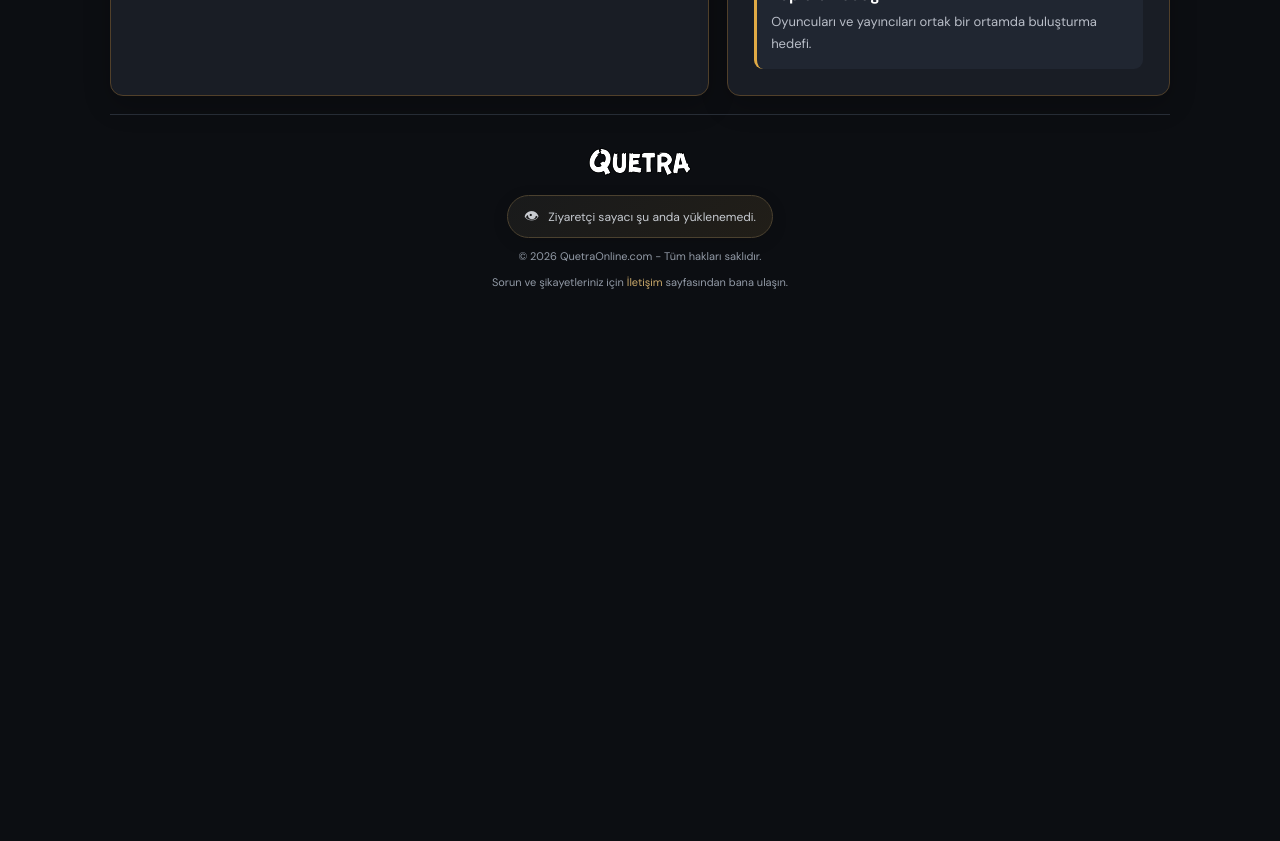
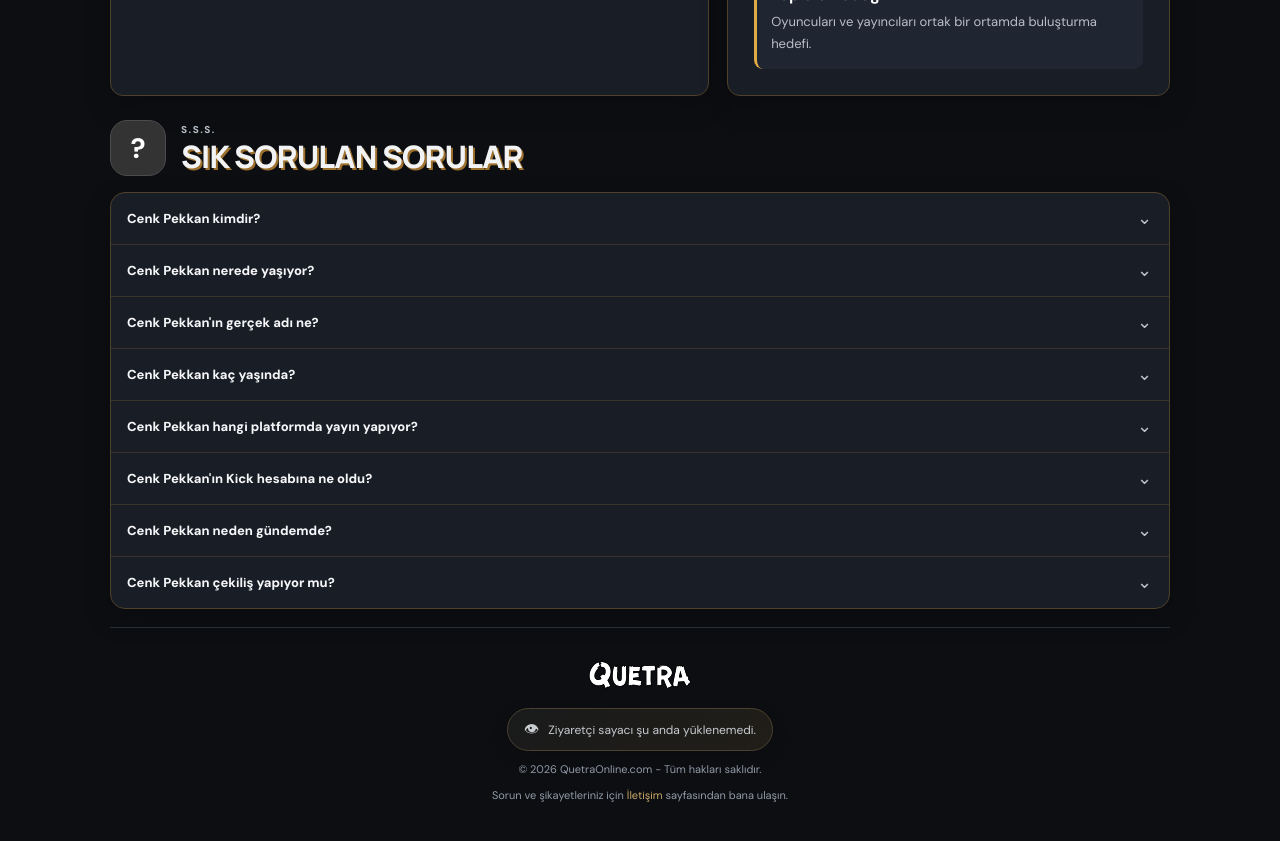
Before and after one commit to quetraonline/quetraonline, a Next.js app: page /hakkimda in a window 1280 px wide. Shown: the part 2000-2841 px from the top of the page. Before the commit the page ends 2344 px from the top, so only its background shows below. Built offline with nearby package versions, Linux system fonts and the light colour scheme; no server answers.

Commit message:
Add FAQ accordion section to About page

```diff
--- a/app/hakkimda/page.js
+++ b/app/hakkimda/page.js
@@ -108,6 +108,29 @@ export default function AboutPage() {
             </div>
           </aside>
         </section>
+        <section className="faq-section">
+          <div className="faq-heading">
+            <div className="faq-icon" aria-hidden="true">?</div>
+            <div><span>S.S.S.</span><h2>SIK SORULAN SORULAR</h2></div>
+          </div>
+          <div className="faq-list">
+            {[
+              ["Cenk Pekkan kimdir?", "Cenk Pekkan, CenkBeyResmi adıyla tanınan Türk yayıncı ve içerik üreticisidir. Minecraft ve Knight Online yayınlarıyla tanınmıştır."],
+              ["Cenk Pekkan nerede yaşıyor?", "Sayfada yer alan biyografi bilgisine göre Malta'da yaşamaktadır."],
+              ["Cenk Pekkan'ın gerçek adı ne?", "Gerçek adı Cenk Pekkan'dır."],
+              ["Cenk Pekkan kaç yaşında?", "1990 doğumludur. Doğum günü bilgisi paylaşılmadığı için kesin yaşı belirtilmemiştir."],
+              ["Cenk Pekkan hangi platformda yayın yapıyor?", "Ana yayın kanalı YouTube'dur. Kanalı: @CenkBeyYayin."],
+              ["Cenk Pekkan'ın Kick hesabına ne oldu?", "Paylaşılan biyografi bilgisinde Kick hesabının şu anda askıda olduğu belirtilmektedir."],
+              ["Cenk Pekkan neden gündemde?", "Bu sayfada güncel gündem konusu hakkında doğrulanmış bir bilgi bulunmamaktadır."],
+              ["Cenk Pekkan çekiliş yapıyor mu?", "Çekiliş ve etkinlik duyuruları için CenkBey'in Telegram etkinlik kanalını takip edebilirsiniz."]
+            ].map(([question, answer]) => (
+              <details className="faq-item" key={question}>
+                <summary>{question}</summary>
+                <p>{answer}</p>
+              </details>
+            ))}
+          </div>
+        </section>
         <footer className="site-footer" id="contact">
           <img className="footer-logo" src="/quetra-logo.svg?v=20261108" alt="QuetraOnline" />
           <VisitorCounter />
@@ -157,6 +180,19 @@ export default function AboutPage() {
         .platform-copy strong{font-size:12px;color:#d7d9de;font-weight:700}
         .platform-copy small{font-size:11px;color:#c4c8d0}
         .platform-arrow{margin-left:auto;color:#c4c4c4;font-size:16px}
+        .faq-section{margin-top:24px}
+        .faq-heading{display:flex;align-items:center;gap:15px;margin:0 0 16px}
+        .faq-icon{width:56px;height:56px;flex:0 0 56px;display:grid;place-items:center;border:1px solid #4b4b4b;border-radius:17px;background:#333;color:#fff;font-size:28px;font-weight:800}
+        .faq-heading span{display:block;color:#b9c0ca;font-size:10px;font-weight:800;letter-spacing:1.5px;margin-bottom:3px}
+        .faq-heading h2{margin:0;color:#f2f3f5;font:900 clamp(22px,3vw,31px)/1.1 Manrope,sans-serif;letter-spacing:-.8px;text-transform:uppercase;text-shadow:2px 2px 0 #9d702e}
+        .faq-list{overflow:hidden;border:1px solid #51402a;border-radius:15px;background:rgba(26,30,39,.94);box-shadow:0 10px 28px #0003}
+        .faq-item{border-bottom:1px solid rgba(224,170,69,.16)}
+        .faq-item:last-child{border-bottom:0}
+        .faq-item summary{position:relative;display:flex;align-items:center;min-height:51px;padding:0 42px 0 16px;color:#f5f6f8;font-size:13px;font-weight:800;cursor:pointer;list-style:none}
+        .faq-item summary::-webkit-details-marker{display:none}
+        .faq-item summary:after{content:"⌄";position:absolute;right:17px;top:50%;transform:translateY(-55%);color:#bfc4ce;font-size:18px;font-weight:400;transition:transform .15s}
+        .faq-item[open] summary:after{transform:translateY(-35%) rotate(180deg)}
+        .faq-item p{margin:0;padding:0 42px 15px 16px;color:#cbd0d9;font-size:13px;line-height:1.7}
                 .about-grid{display:grid;grid-template-columns:1.15fr .85fr;gap:18px;margin-top:22px}
         .about-panel{background:rgba(26,30,39,.94);border:1px solid #51402a;border-radius:13px;padding:26px;box-shadow:0 10px 28px #0003}
         .about-panel h2{font-size:19px;color:#f0c36b;margin:0 0 14px}
@@ -168,7 +204,7 @@ export default function AboutPage() {
         .about-links{display:flex;flex-wrap:wrap;gap:10px;margin-top:18px}
         .about-links a{color:#fff;text-decoration:none;border:1px solid #9d702e;background:#332719;padding:10px 14px;border-radius:8px;font-weight:700;font-size:13px}
         .about-links a:hover{border-color:#f0c36b;background:#49351c}
-        @media(max-width:700px){.platform-heading{gap:11px}.platform-icon{width:48px;height:48px;flex-basis:48px}.platform-row{min-height:57px;padding:9px 12px;gap:11px}.platform-copy b{font-size:12px}.platform-copy strong{font-size:11px}.profile-heading{gap:11px}.profile-icon{width:48px;height:48px;flex-basis:48px}.profile-row{grid-template-columns:minmax(112px,38%) 1fr;gap:10px;padding:9px 12px;min-height:42px}.profile-row span,.profile-row strong{font-size:11px}.about-page{padding-top:24px}.about-hero{grid-template-columns:1fr;padding:25px 19px 14px}.about-hero-copy{order:1}.about-hero-visual{order:2;min-height:145px;margin-top:10px}.about-hero-visual img{height:120px;width:min(75%,280px)}.about-hero h1{font-size:clamp(25px,7vw,35px)}.about-hero p{font-size:12px}.about-facts{gap:18px;margin-top:17px}.about-facts strong{font-size:15px}.about-grid{grid-template-columns:1fr}.about-panel{padding:21px}}
+        @media(max-width:700px){.faq-heading{gap:11px}.faq-icon{width:48px;height:48px;flex-basis:48px}.faq-item summary{min-height:49px;padding-left:12px;font-size:12px}.faq-item p{padding-left:12px;font-size:12px}.platform-heading{gap:11px}.platform-icon{width:48px;height:48px;flex-basis:48px}.platform-row{min-height:57px;padding:9px 12px;gap:11px}.platform-copy b{font-size:12px}.platform-copy strong{font-size:11px}.profile-heading{gap:11px}.profile-icon{width:48px;height:48px;flex-basis:48px}.profile-row{grid-template-columns:minmax(112px,38%) 1fr;gap:10px;padding:9px 12px;min-height:42px}.profile-row span,.profile-row strong{font-size:11px}.about-page{padding-top:24px}.about-hero{grid-template-columns:1fr;padding:25px 19px 14px}.about-hero-copy{order:1}.about-hero-visual{order:2;min-height:145px;margin-top:10px}.about-hero-visual img{height:120px;width:min(75%,280px)}.about-hero h1{font-size:clamp(25px,7vw,35px)}.about-hero p{font-size:12px}.about-facts{gap:18px;margin-top:17px}.about-facts strong{font-size:15px}.about-grid{grid-template-columns:1fr}.about-panel{padding:21px}}
       `}</style>
     </main>
   );
```
